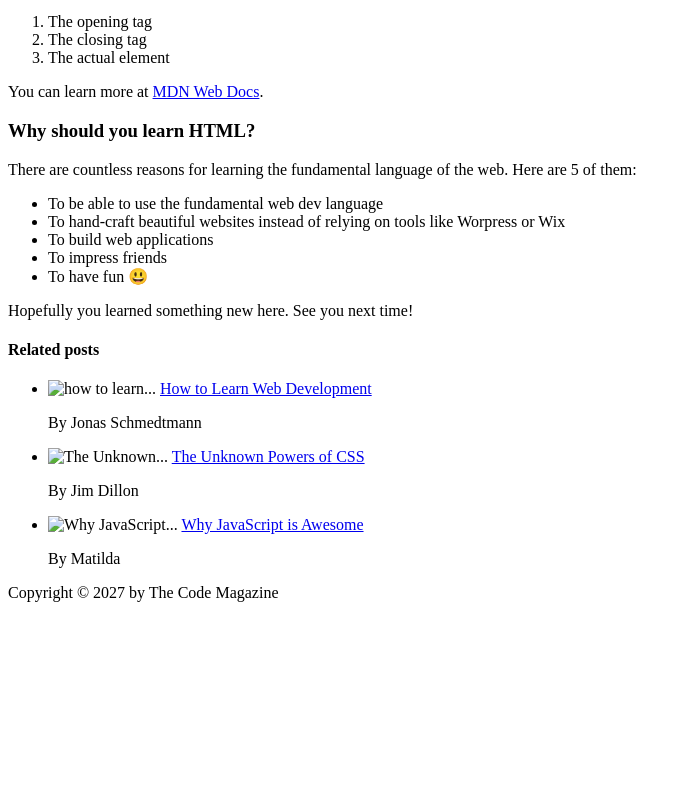
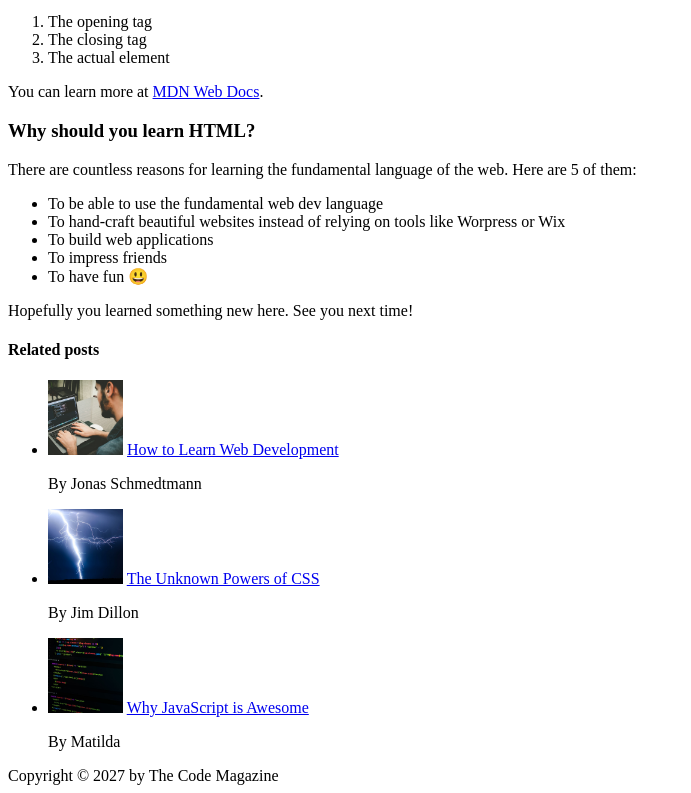
Before and after one commit to AndreiaCifoni/Challenge-1, a plain HTML site: page index.html in a window 1280 px wide. Shown: the part 677-1470 px from the top of the page, without its empty margins (0-691 px from the left). Before the commit the page ends 1287 px from the top, so only its background shows below. Drawn offline with Linux system fonts and the light colour scheme.

Commit message:
final adjustments

```diff
--- a/index.html
+++ b/index.html
@@ -92,17 +92,32 @@
       <h4>Related posts</h4>
       <ul>
         <li>
-          <img src="related-1" alt="how to learn..." width="75" height="75" />
+          <img
+            src="img/related-1.jpg"
+            alt="how to learn..."
+            width="75"
+            height="75"
+          />
           <a href="#" target="_blank">How to Learn Web Development</a>
           <p>By Jonas Schmedtmann</p>
         </li>
         <li>
-          <img src="related-2" alt="The Unknown..." width="75" height="75" />
+          <img
+            src="img/related-2.jpg"
+            alt="The Unknown..."
+            width="75"
+            height="75"
+          />
           <a href="#" target="_blank">The Unknown Powers of CSS</a>
           <p>By Jim Dillon</p>
         </li>
         <li>
-          <img src="related-3" alt="Why JavaScript..." width="75" height="75" />
+          <img
+            src="img/related-3.jpg"
+            alt="Why JavaScript..."
+            width="75"
+            height="75"
+          />
           <a href="#" target="_blank">Why JavaScript is Awesome</a>
           <p>By Matilda</p>
         </li>
```
Also changed, not shown: abc.css (added).
